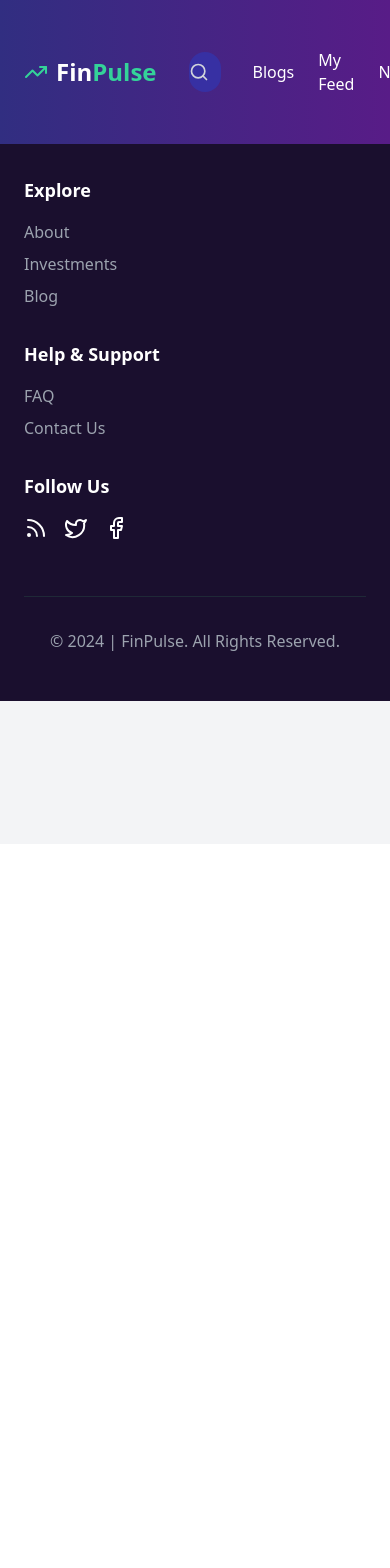
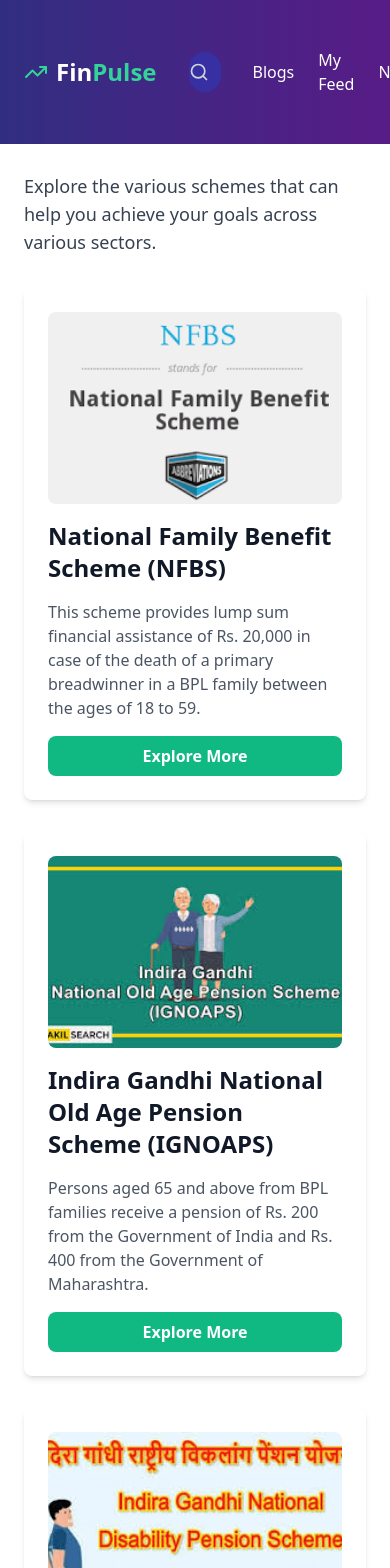
Before and after one commit to akshay0611/FinPulse, a React (Vite) app: page /schemes in a window 390 px wide. Shown: the top 1568 px of the page. Before the commit the page ends 844 px from the top, so only its background shows below. Built offline with nearby package versions, Linux system fonts and the light colour scheme; no server answers.

Commit message:
export contenent

```diff
--- a/src/App.tsx
+++ b/src/App.tsx
@@ -15,6 +15,7 @@ import Blog from './pages/Blog';
 import SignInSignUp from './pages/SignInSignUp'; // Import SignInSignUp page
 import MyFeed from './pages/MyFeed'; // Import MyFeed page
 import News from './pages/News'; // Adjust the path as needed
+import Schemes from './pages/Schemes';
 
 function App() {
   return (
@@ -39,6 +40,7 @@ function App() {
           <Route path="/signin-signup" element={<SignInSignUp />} />
           <Route path="/my-feed" element={<MyFeed />} />
           <Route path="/news" element={<News />} />
+          <Route path="/schemes" element={<Schemes />} />
         </Routes>
         <Footer />
       </div>
--- a/src/components/GovernmentSchemesSection.tsx
+++ b/src/components/GovernmentSchemesSection.tsx
@@ -1,50 +1,12 @@
 import React, { useState } from 'react';
 import { AiOutlineLeft, AiOutlineRight } from 'react-icons/ai'; // Importing the icons
+import { schemesData } from '../pages/Schemes'; // Importing the named export
 
 const GovernmentSchemesSection = () => {
-  const allSchemes = [
-    {
-      "title": "National Family Benefit Scheme (NFBS)",
-      "description": "This scheme provides lump sum financial assistance of Rs. 20,000 in case of the death of a primary breadwinner in a BPL family between the ages of 18 to 59.",
-      "imageUrl": "/src/assets/National Family Benefit Scheme.png",
-      "exploreUrl": "https://www.example.com"
-    },
-    {
-      "title": "Indira Gandhi National Old Age Pension Scheme (IGNOAPS)",
-      "description": "Persons aged 65 and above from BPL families receive a pension of Rs. 200 from the Government of India and Rs. 400 from the Government of Maharashtra.",
-      "imageUrl": "/src/assets/Indira Gandhi National Old Age Pension Scheme.jpeg",
-      "exploreUrl": "https://www.example.com"
-    },
-    {
-      "title": "Indira Gandhi National Disability Pension Scheme",
-      "description": "This scheme provides Rs. 200 per month for persons with 80% disability between the ages of 18 to 65 years.",
-      "imageUrl": "/src/assets/Indira Gandhi National Disability Pension Scheme.jpeg",
-      "exploreUrl": "https://www.example.com"
-    },
-    {
-      "title": "Aam Aadmi Bima Yojana",
-      "description": "This scheme is for landless laborers in rural areas aged 18 to 59, with a premium of Rs. 200 per year, 50% of which is subsidized.",
-      "imageUrl": "/src/assets/Aam Aadmi Bima Yojana.png",
-      "exploreUrl": "https://www.example.com"
-    },
-    {
-      "title": "Sanjay Gandhi Niradhar Yojana",
-      "description": "This scheme provides assistance to destitute persons under 65 years, orphans, handicapped individuals, and those suffering from critical illnesses.",
-      "imageUrl": "/src/assets/Sanjay Gandhi Niradhar Anudan Yojana.jpeg",
-      "exploreUrl": "https://www.example.com"
-    },
-    {
-      "title": "Shravan Bal Seva Rajya Nivruttivetan Yojana",
-      "description": "This scheme provides a pension of Rs. 1000 per month for destitute persons aged 65 and above belonging to BPL families in Maharashtra.",
-      "imageUrl": "/src/assets/Shravanbal Seva Rajya Nivruttivetan Yojana.png",
-      "exploreUrl": "https://www.example.com"
-    }
-  ];
-
   const [currentIndex, setCurrentIndex] = useState(0);
 
   const handleNext = () => {
-    if (currentIndex + 3 < allSchemes.length) {
+    if (currentIndex + 3 < schemesData.length) {
       setCurrentIndex(currentIndex + 3);
     }
   };
@@ -55,12 +17,12 @@ const GovernmentSchemesSection = () => {
     }
   };
 
-  const displayedSchemes = allSchemes.slice(currentIndex, currentIndex + 3);
+  const displayedSchemes = schemesData.slice(currentIndex, currentIndex + 3);
 
   return (
     <div className="bg-gray-50 py-12 px-6">
       <div className="max-w-7xl mx-auto">
-      <h2 className="text-3xl font-bold mb-8">New Government Schemes</h2>
+        <h2 className="text-3xl font-bold mb-8">New Government Schemes</h2>
         <div className="grid grid-cols-1 md:grid-cols-2 lg:grid-cols-3 gap-8">
           {displayedSchemes.map((scheme, index) => (
             <div
@@ -97,7 +59,7 @@ const GovernmentSchemesSection = () => {
           </button>
           <button
             onClick={handleNext}
-            disabled={currentIndex + 3 >= allSchemes.length}
+            disabled={currentIndex + 3 >= schemesData.length}
             className="px-4 py-2 bg-emerald-500 text-white rounded-md disabled:opacity-50 flex items-center transition-all transform hover:scale-105"
             aria-label="Next Schemes"
           >
--- a/src/components/Navbar.tsx
+++ b/src/components/Navbar.tsx
@@ -27,7 +27,7 @@ const Navbar = () => {
         <a href="/blog" className="hover:text-emerald-400">Blogs</a>
         <Link to="/my-feed" className="hover:text-emerald-400">My Feed</Link>
         <Link to="/news" className="hover:text-emerald-400">News</Link>
-        <a href="#" className="hover:text-emerald-400">Schemes</a>
+        <Link to="/schemes" className="hover:text-emerald-400">Schemes</Link> {/* Updated to Link */}
         <a href="#" className="hover:text-emerald-400">Newsletter</a>
         <Link to="/signin-signup">
           <button className="bg-emerald-400 px-4 py-2 rounded-lg text-indigo-900 font-bold hover:bg-emerald-500">
--- /dev/null
+++ b/src/pages/Schemes.tsx
@@ -0,0 +1,79 @@
+import React from 'react';
+
+export const schemesData = [
+  {
+    title: "National Family Benefit Scheme (NFBS)",
+    description: "This scheme provides lump sum financial assistance of Rs. 20,000 in case of the death of a primary breadwinner in a BPL family between the ages of 18 to 59.",
+    imageUrl: "/src/assets/National Family Benefit Scheme.png",
+    exploreUrl: "https://www.example.com",
+  },
+  {
+    title: "Indira Gandhi National Old Age Pension Scheme (IGNOAPS)",
+    description: "Persons aged 65 and above from BPL families receive a pension of Rs. 200 from the Government of India and Rs. 400 from the Government of Maharashtra.",
+    imageUrl: "/src/assets/Indira Gandhi National Old Age Pension Scheme.jpeg",
+    exploreUrl: "https://www.example.com",
+  },
+  {
+    title: "Indira Gandhi National Disability Pension Scheme",
+    description: "This scheme provides Rs. 200 per month for persons with 80% disability between the ages of 18 to 65 years.",
+    imageUrl: "/src/assets/Indira Gandhi National Disability Pension Scheme.jpeg",
+    exploreUrl: "https://www.example.com",
+  },
+  {
+    title: "Aam Aadmi Bima Yojana",
+    description: "This scheme is for landless laborers in rural areas aged 18 to 59, with a premium of Rs. 200 per year, 50% of which is subsidized.",
+    imageUrl: "/src/assets/Aam Aadmi Bima Yojana.png",
+    exploreUrl: "https://www.example.com",
+  },
+  {
+    title: "Sanjay Gandhi Niradhar Yojana",
+    description: "This scheme provides assistance to destitute persons under 65 years, orphans, handicapped individuals, and those suffering from critical illnesses.",
+    imageUrl: "/src/assets/Sanjay Gandhi Niradhar Anudan Yojana.jpeg",
+    exploreUrl: "https://www.example.com",
+  },
+  {
+    title: "Shravan Bal Seva Rajya Nivruttivetan Yojana",
+    description: "This scheme provides a pension of Rs. 1000 per month for destitute persons aged 65 and above belonging to BPL families in Maharashtra.",
+    imageUrl: "/src/assets/Shravanbal Seva Rajya Nivruttivetan Yojana.png",
+    exploreUrl: "https://www.example.com",
+  }
+];
+
+const Schemes = () => {
+  return (
+    <div className="bg-white min-h-screen text-gray-800">
+      <div className="max-w-6xl mx-auto px-6 py-12">
+      <h1 className="text-3xl font-bold mt-16 mb-6 text-gray-900">Available Schemes</h1>
+        <p className="text-lg mb-8 text-gray-700">Explore the various schemes that can help you achieve your goals across various sectors.</p>
+        <div className="grid grid-cols-1 md:grid-cols-2 lg:grid-cols-3 gap-8">
+          {schemesData.map((scheme, index) => (
+            <div
+              key={index}
+              className="bg-white p-6 rounded-lg shadow-md hover:shadow-xl transition-all transform hover:scale-105 flex flex-col justify-between h-full group"
+            >
+              {scheme.imageUrl && (
+                <img
+                  src={scheme.imageUrl}
+                  alt={scheme.title}
+                  className="w-full h-48 object-cover rounded-lg mb-4 transition-transform transform group-hover:scale-105 group-hover:opacity-90"
+                />
+              )}
+              <div>
+                <h2 className="text-2xl font-semibold mb-4 text-gray-900">{scheme.title}</h2>
+                <p className="text-gray-600 mb-4">{scheme.description}</p>
+              </div>
+              <a
+                href={scheme.exploreUrl}
+                className="inline-block bg-emerald-500 text-white hover:bg-emerald-600 font-bold py-2 px-6 rounded-lg transition-all mt-auto max-w-xs w-full text-center"
+              >
+                Explore More
+              </a>
+            </div>
+          ))}
+        </div>
+      </div>
+    </div>
+  );
+};
+
+export default Schemes;
```
